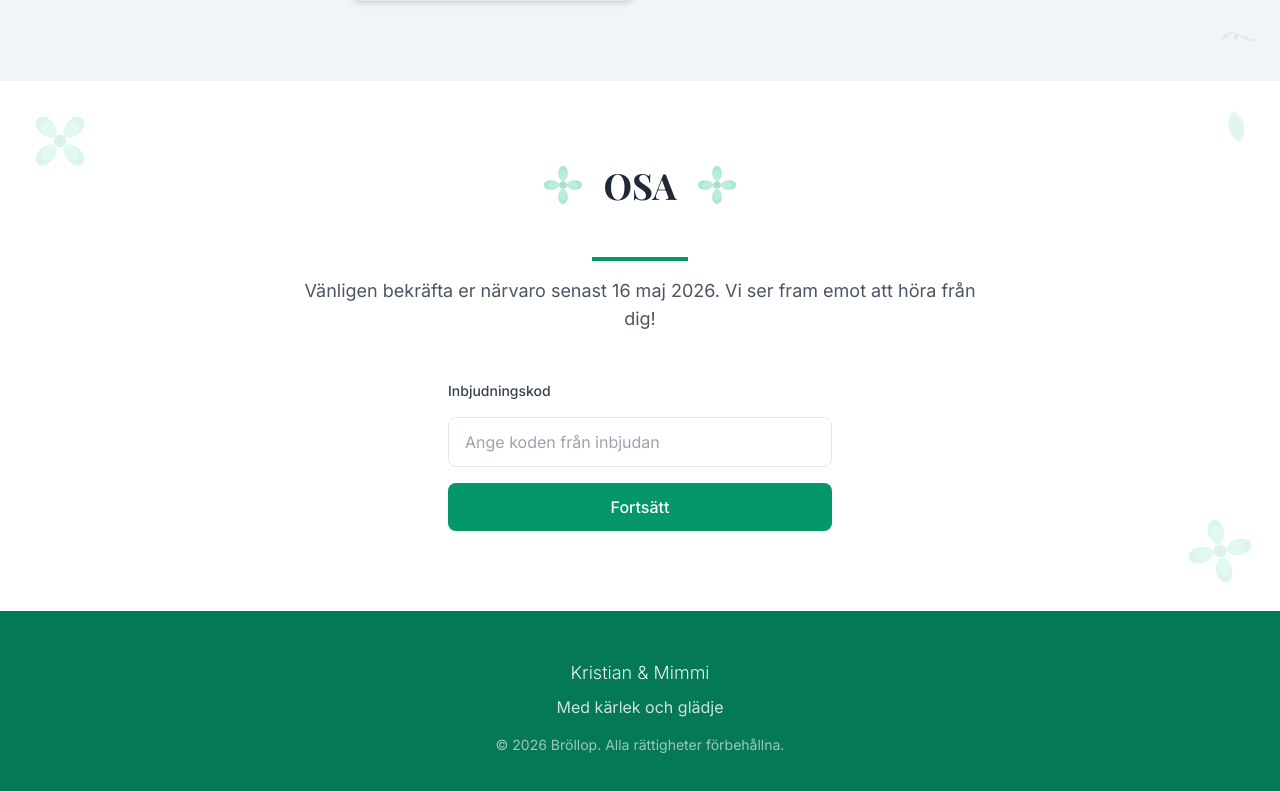
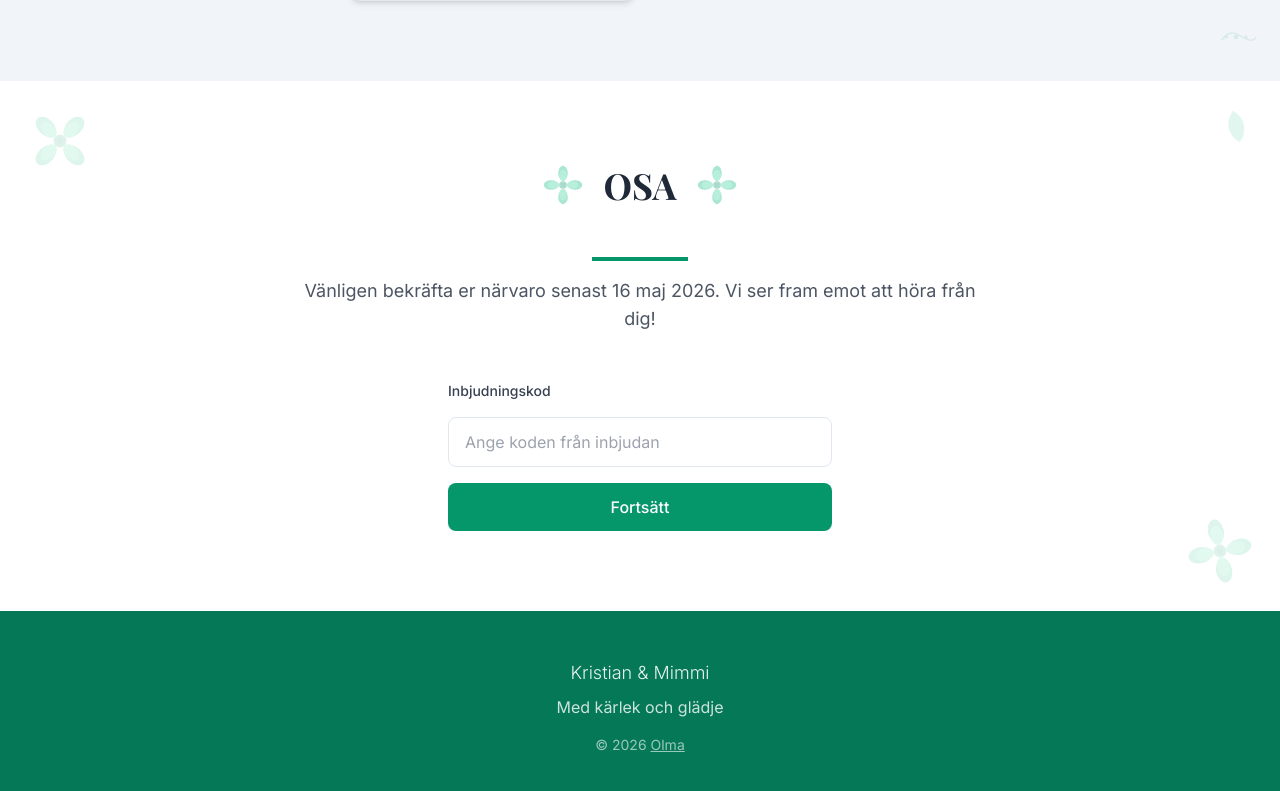
Before and after one commit to olma19/wedding2026, a Next.js app: page / in a window 1280 px wide. Shown: the part 6165-6956 px from the top of the page. Built offline with nearby package versions, Linux system fonts and the light colour scheme.

Commit message:
add link

```diff
--- a/components/Footer.tsx
+++ b/components/Footer.tsx
@@ -20,7 +20,19 @@ export default function Footer() {
           {sectionTexts.footer.withLove}
         </p>
         <p className="text-sm text-white/60">
-          {formatSectionText(sectionTexts.footer.copyright, { year: date.year })}
+          © {date.year}{' '}
+          {sectionTexts.footer.brandUrl ? (
+            <a
+              href={sectionTexts.footer.brandUrl}
+              target="_blank"
+              rel="noopener noreferrer"
+              className="underline hover:text-white/90 transition-colors"
+            >
+              {sectionTexts.footer.brand ?? 'Olma'}
+            </a>
+          ) : (
+            sectionTexts.footer.brand ?? 'Olma'
+          )}
         </p>
       </div>
     </footer>
--- a/config/section-texts.ts
+++ b/config/section-texts.ts
@@ -123,6 +123,10 @@ export interface SectionTexts {
   footer: {
     withLove: string
     copyright: string
+    /** Your brand/creator name (e.g. "Olma") */
+    brand?: string
+    /** Optional URL for the brand link (e.g. portfolio, YouTube) */
+    brandUrl?: string
   }
   success: {
     heading: string
@@ -262,7 +266,9 @@ export const sectionTexts: SectionTexts = {
   },
   footer: {
     withLove: 'Med kärlek och glädje',
-    copyright: '© {year} Bröllop. Alla rättigheter förbehållna.',
+    copyright: '© {year} {brand}',
+    brand: 'Olma',
+    brandUrl: 'https://www.youtube.com/watch?v=VIESlevIbwU',
   },
   ui: {
     contactLink: {
```
